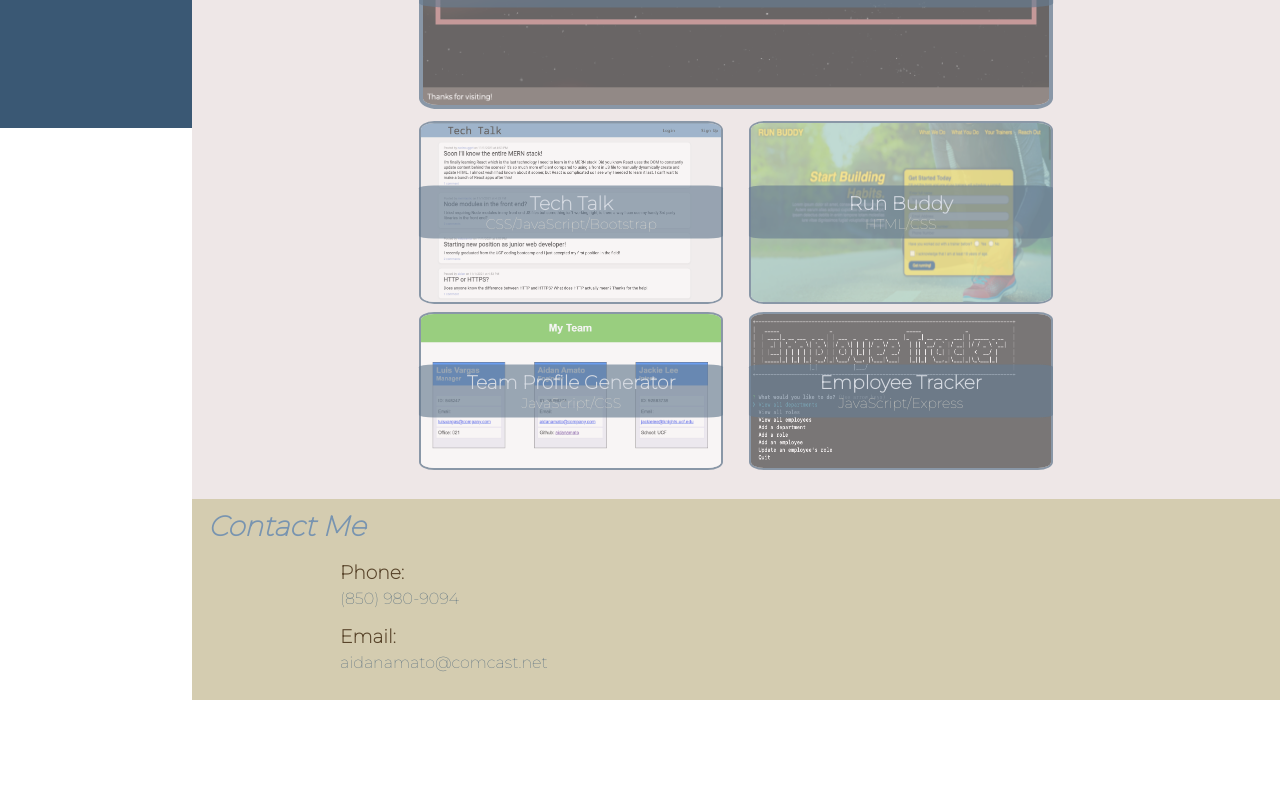
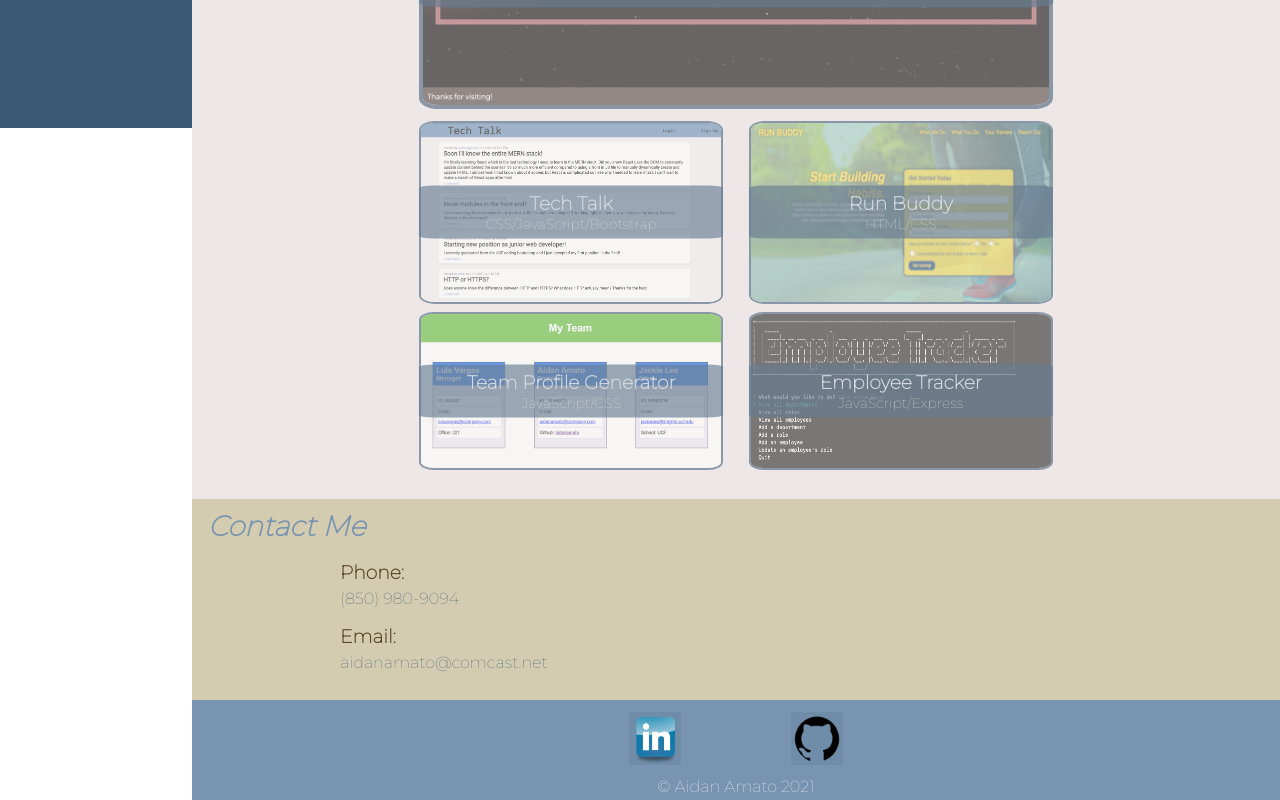
Before and after one commit to aidanamato/react-portfolio, a React (Create React App) app: page / in a window 1280 px wide. Shown: the part 1152-1952 px from the top of the page. Before the commit the page ends 1852 px from the top, so only its background shows below. Built offline with nearby package versions, Linux system fonts and the light colour scheme.

Commit message:
add footer

```diff
--- a/src/App.js
+++ b/src/App.js
@@ -1,17 +1,18 @@
+import React, { useState } from 'react';
 import './App.css';
 
-// Dependencies
+// Components
 import Header from './components/Header';
 import Aside from './components/Aside';
 import Main from './components/Main';
 
 function App() {
   return (
-    <div>
+    <React.Fragment>
       <Header />
       <Aside />
       <Main />
-    </div>
+    </React.Fragment>
   );
 }
 
--- /dev/null
+++ b/src/components/Main/Footer/index.js
@@ -0,0 +1,25 @@
+import React from "react";
+
+import linkedinLogo from '../../../assets/images/linkedin_logo.png';
+import githubLogo from '../../../assets/images/github_logo.png';
+
+function Footer() {
+  return (
+    <footer>
+      <div className="footer-flex">
+        {/*Logo PNG's courtesy of www.freepnglogos.com*/}
+        <a href="https://www.linkedin.com/in/aidan-amato-a53b98210" target="_blank" rel="noreferrer">
+          {/*https://www.freepnglogos.com/images/linkedin-logo-png-1825.html*/}
+          <img src={linkedinLogo} alt="Linkedin logo."/>
+        </a>
+        <a href="https://github.com/aidanamato" target="_blank" rel="noreferrer">
+          {/*https://www.freepnglogos.com/images/512x512-logo-27148.html*/}
+          <img src={githubLogo} alt="Github logo." />
+        </a>
+        <p>© Aidan Amato 2021</p>
+      </div>
+    </footer>
+  )
+}
+
+export default Footer;
--- a/src/components/Main/Work/index.js
+++ b/src/components/Main/Work/index.js
@@ -57,9 +57,6 @@ function Work() {
       ))}
       </div>
     </section>
-
-
-
   )
 }
 
--- a/src/components/Main/index.js
+++ b/src/components/Main/index.js
@@ -1,8 +1,10 @@
 import React from "react";
 
+// components
 import About from './About';
 import Work from './Work';
 import Contact from './Contact';
+import Footer  from "./Footer";
 
 function Main() {
   return (
@@ -10,6 +12,7 @@ function Main() {
       <About />
       <Work />
       <Contact />
+      <Footer />
     </div>
   )
 }
```
